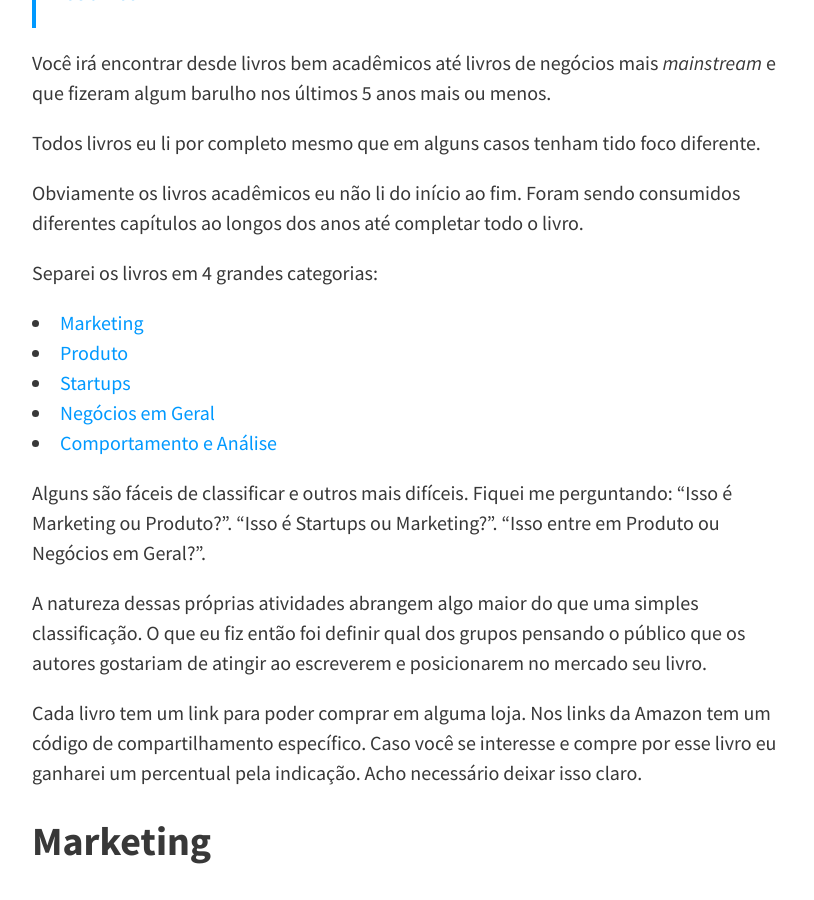
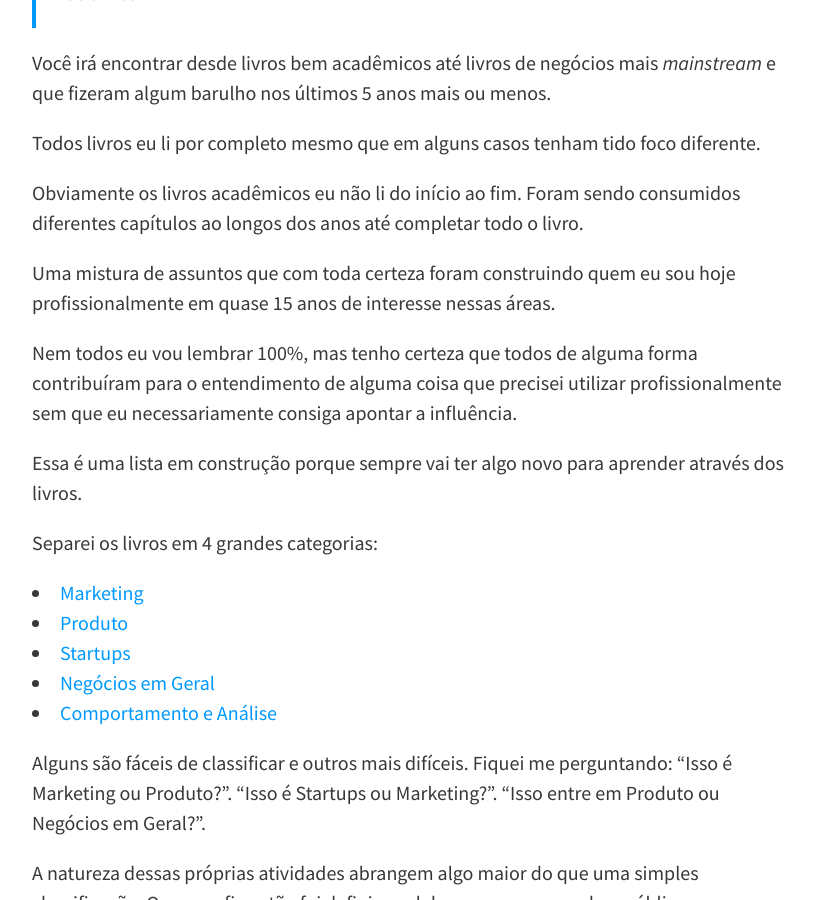
Before and after one commit to felipecbarbosa/felipecbarbosa.github.io, a Jekyll site: the page built from livros-profissionais.md, in a window 1280 px wide and 900 px high, scrolled down 797 px. Shown: the whole window, without its empty margins (224-1038 px from the left). Built offline with Jekyll 4.4.1, drawn with Linux system fonts in a browser that asks for light colours; nearby versions of some CDN libraries; comment, search, counter and statistics services are not loaded.

Commit message:
Edited content

```diff
--- a/livros-profissionais.md
+++ b/livros-profissionais.md
@@ -22,6 +22,12 @@ Você irá encontrar desde livros bem acadêmicos até livros de negócios mais
 Todos livros eu li por completo mesmo que em alguns casos tenham tido foco diferente.
 
 Obviamente os livros acadêmicos eu não li do início ao fim. Foram sendo consumidos diferentes capítulos ao longos dos anos até completar todo o livro.
+
+Uma mistura de assuntos que com toda certeza foram construindo quem eu sou hoje profissionalmente em quase 15 anos de interesse nessas áreas.
+
+Nem todos eu vou lembrar 100%, mas tenho certeza que todos de alguma forma contribuíram para o entendimento de alguma coisa que precisei utilizar profissionalmente sem que eu necessariamente consiga apontar a influência.
+
+Essa é uma lista em construção porque sempre vai ter algo novo para aprender através dos livros.
 
 Separei os livros em 4 grandes categorias:
 
```
